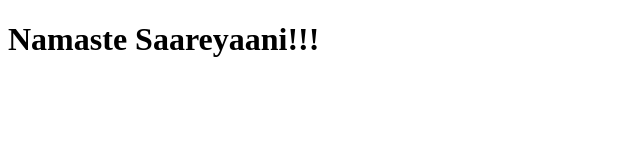
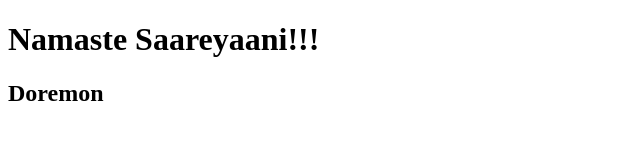
Before and after one commit to abidraza451/WebTech4-30, a plain HTML site: page index.html in a window 1280 px wide. Shown: the whole page, without its empty margins (0-640 px from the left). Drawn offline with Linux system fonts and the light colour scheme.

Commit message:
fifth commit

```diff
--- a/index.html
+++ b/index.html
@@ -7,5 +7,6 @@
 </head>
 <body>
     <h1>Namaste Saareyaani!!!</h1>
+    <h2>Doremon</h2>
 </body>
 </html>
```
Also changed, not shown: 2 other files.
